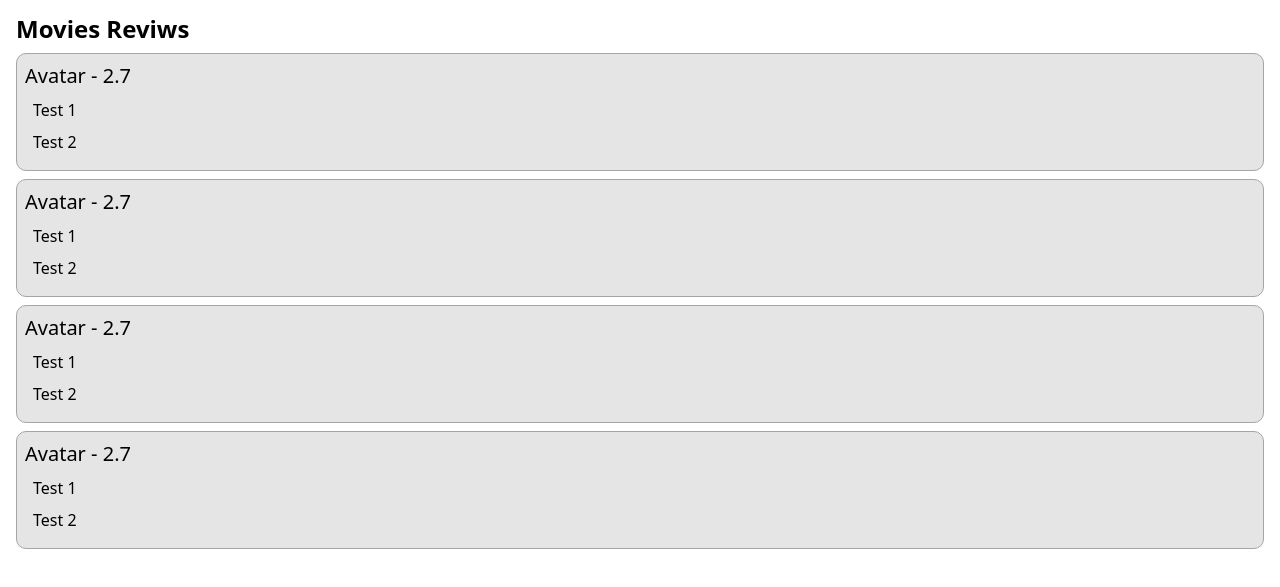
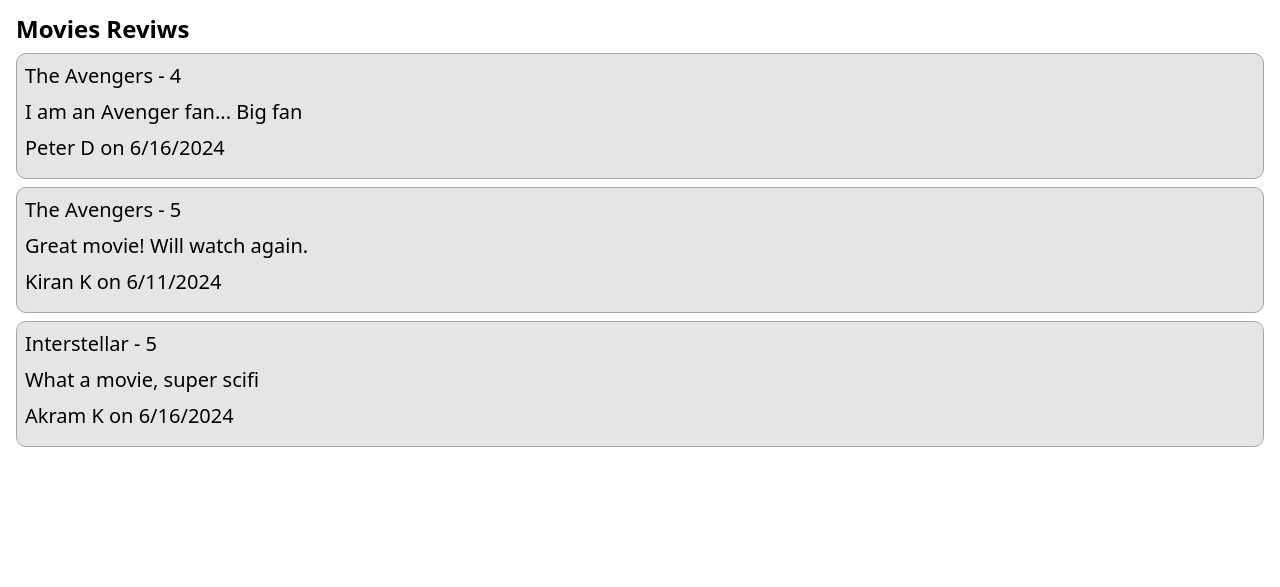
Before and after one commit to sonatanpaul/movie-mania-project, a website with bundled scripts: page src/index.html in a window 1280 px wide. Shown: the part 171-758 px from the top of the page. Built offline with nearby package versions, Linux system fonts and the light colour scheme.

Commit message:
data load dashboard task is complete

```diff
--- a/src/index.html
+++ b/src/index.html
@@ -20,34 +20,7 @@
       <!-- movies list section  -->
       <div class="p-4" id="moviesListId">
         <h2 class="text-2xl font-semibold">Movies Reviws</h2>
-        <ul class="my-2">
-          <li class="card my-2 p-2">
-            <p class="text-xl mb-2">Avatar - 2.7</p>
-            <p class="mb-2 mx-2">Test 1</p>
-            <p class="mb-2 mx-2">Test 2</p>
-          </li>
-        </ul>
-        <ul class="my-2">
-          <li class="card my-2 p-2">
-            <p class="text-xl mb-2">Avatar - 2.7</p>
-            <p class="mb-2 mx-2">Test 1</p>
-            <p class="mb-2 mx-2">Test 2</p>
-          </li>
-        </ul>
-        <ul class="my-2">
-          <li class="card my-2 p-2">
-            <p class="text-xl mb-2">Avatar - 2.7</p>
-            <p class="mb-2 mx-2">Test 1</p>
-            <p class="mb-2 mx-2">Test 2</p>
-          </li>
-        </ul>
-        <ul class="my-2">
-          <li class="card my-2 p-2">
-            <p class="text-xl mb-2">Avatar - 2.7</p>
-            <p class="mb-2 mx-2">Test 1</p>
-            <p class="mb-2 mx-2">Test 2</p>
-          </li>
-        </ul>
+        <ul class="my-2"></ul>
       </div>
     </div>
     <!-- JavaScript File  -->
--- a/src/script.js
+++ b/src/script.js
@@ -3,6 +3,7 @@
 function init() {
   const movieReviewData = getMovieReviewData();
   paintStatistics(movieReviewData);
+  paintMovieData(movieReviewData);
 }
 
 function paintStatistics(movieReviewData) {
@@ -36,4 +37,32 @@
   element.appendChild(spanElement);
 }
 
+function paintMovieData(movieReviewData) {
+  const flatReviewData = movieReviewData.flat();
+  const movielistEl = document.querySelector("#moviesListId UL");
+  flatReviewData.map((movie) => {
+    const liElem = document.createElement("li");
+    liElem.classList.add("card", "my-2", "p-2");
+
+    const titleElem = document.createElement("p");
+    titleElem.classList.add("text-xl", "mb-2");
+    titleElem.innerText = `${movie.title} - ${movie.rating}`;
+    liElem.appendChild(titleElem);
+
+    const reviewElem = document.createElement("p");
+    reviewElem.classList.add("text-xl", "mb-2");
+    reviewElem.innerText = `${movie.content}`;
+    liElem.appendChild(reviewElem);
+
+    const byElem = document.createElement("p");
+    byElem.classList.add("text-xl", "mb-2");
+    byElem.innerText = `${movie.by} on ${new Intl.DateTimeFormat(
+      "en-BD"
+    ).format(movie.on)} `;
+    liElem.appendChild(byElem);
+
+    movielistEl.appendChild(liElem);
+  });
+}
+
 init();
```
